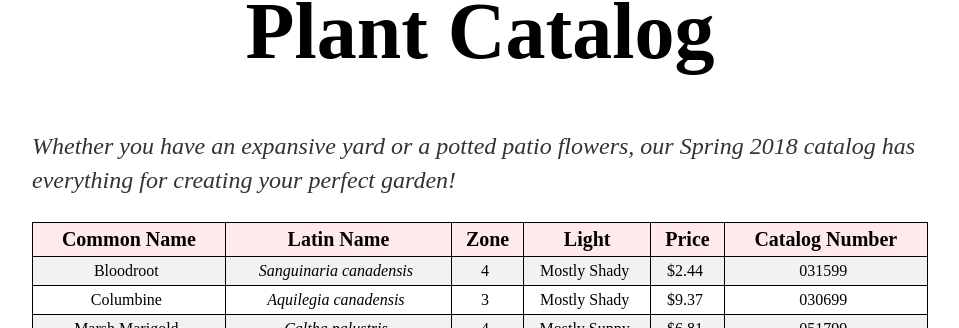
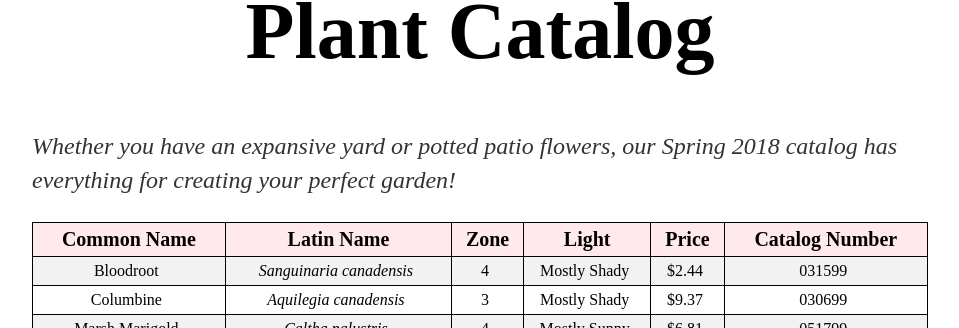
Before and after one commit to miapartlow/mapartlo.github.io, a Jekyll site: the page z656/assignment5/plant_catalog3.html, which Jekyll copies as it is, in a window 1280 px wide. Shown: the part 307-635 px from the top of the page, without its empty margins (160-1119 px from the left). Built offline with Jekyll 4.4.1, drawn with Linux system fonts in a browser that asks for light colours; some web fonts are replaced.

Commit message:
Update plant_catalog3.html

```diff
--- a/z656/assignment5/plant_catalog3.html
+++ b/z656/assignment5/plant_catalog3.html
@@ -5,7 +5,7 @@
       <link rel="stylesheet" href="../../css/main.css">
    </head>
    <body><img src="flowers.png"><h1 class="catalog">Plant Catalog</h1>
-      <p class="catalog"><i>Whether you have an expansive yard or a potted patio flowers, our Spring 2018
+      <p class="catalog"><i>Whether you have an expansive yard or potted patio flowers, our Spring 2018
             catalog has everything for creating your perfect garden!</i></p>
       <table>
          <tr>
```
